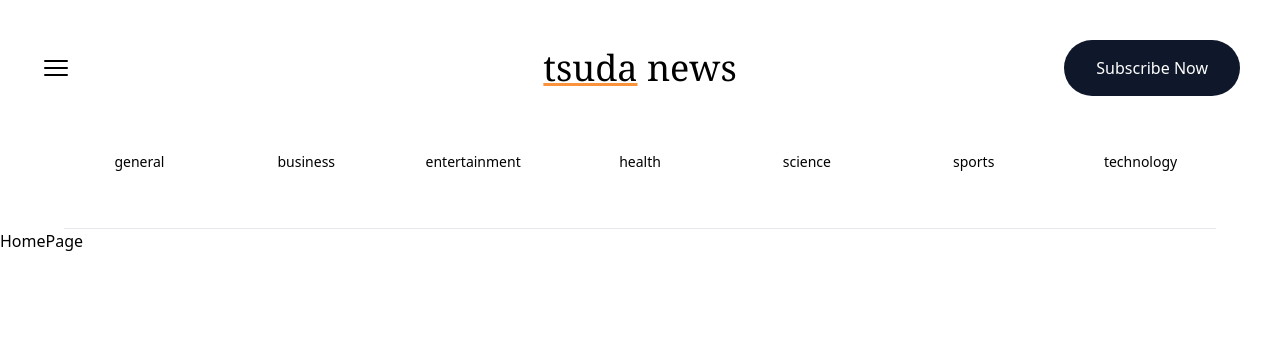
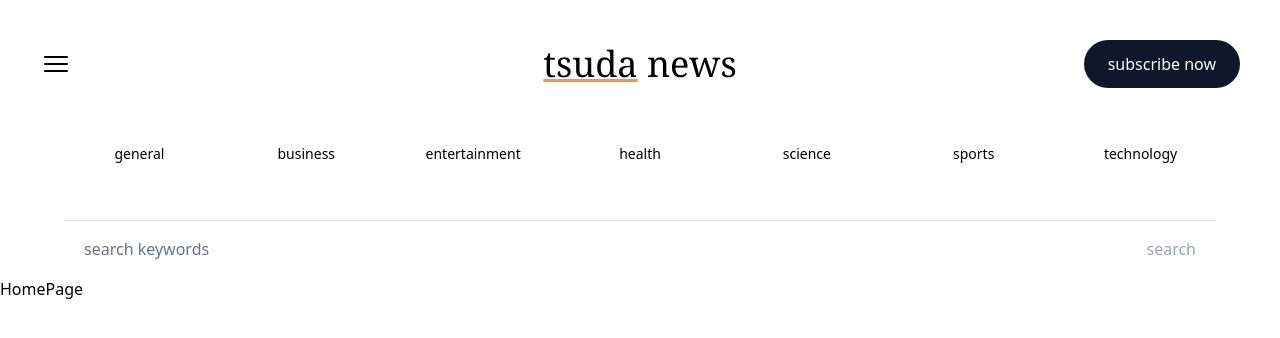
Before and after one commit to btsuda11/tsuda-news, a Next.js app: page / in a window 1280 px wide. Shown: the top 338 px of the page. Built offline with nearby package versions, Linux system fonts and the light colour scheme.

Commit message:
Complete search box

```diff
--- a/app/Header.tsx
+++ b/app/Header.tsx
@@ -2,6 +2,7 @@
 import { Bars3Icon } from '@heroicons/react/24/solid';
 import Link from 'next/link';
 import NavLinks from './NavLinks';
+import SearchBox from './SearchBox';
 
 function Header() {
   return (
@@ -15,10 +16,11 @@
                 </h1>
             </Link>
             <div className='flex items-center justify-end space-x-2'>
-                <button className='hidden md:inline bg-slate-900 text-white px-4 lg:px-8 py-2 lg:py-4 rounded-full dark:bg-slate-800'>Subscribe Now</button>
+                <button className='hidden md:inline bg-slate-900 text-white px-4 lg:px-6 py-2 lg:py-3 rounded-full dark:bg-slate-800'>subscribe now</button>
             </div>
         </div>
         <NavLinks />
+        <SearchBox />
     </header>
   )
 }
--- /dev/null
+++ b/app/SearchBox.tsx
@@ -0,0 +1,34 @@
+'use client'
+
+import { useRouter } from "next/navigation";
+import { FormEvent, useState } from "react";
+
+function SearchBox() {
+  const [input, setInput] = useState('');
+  const router = useRouter();
+
+  const handleSearch = (e: FormEvent<HTMLFormElement>) => {
+    e.preventDefault();
+    if (!input) return;
+
+    router.push(`/search?term=${input}`);
+  }
+
+  return (
+    <form
+    onSubmit={handleSearch}
+    className="max-w-6xl mx-auto flex justify-between items-center px-5">
+        <input type='text'
+            onChange={e => setInput(e.target.value)}
+            placeholder='search keywords'
+            className="flex-1 w-full h-14 rounded-sm placeholder-gray-500 text-gray-500 outline-none bg-transparent dark:text-orange-400"
+        />
+        <button disabled={!input}
+            className='text-orange-400 disabled:text-gray-400'
+            type="submit">search
+        </button>
+    </form>
+  )
+}
+
+export default SearchBox
```
